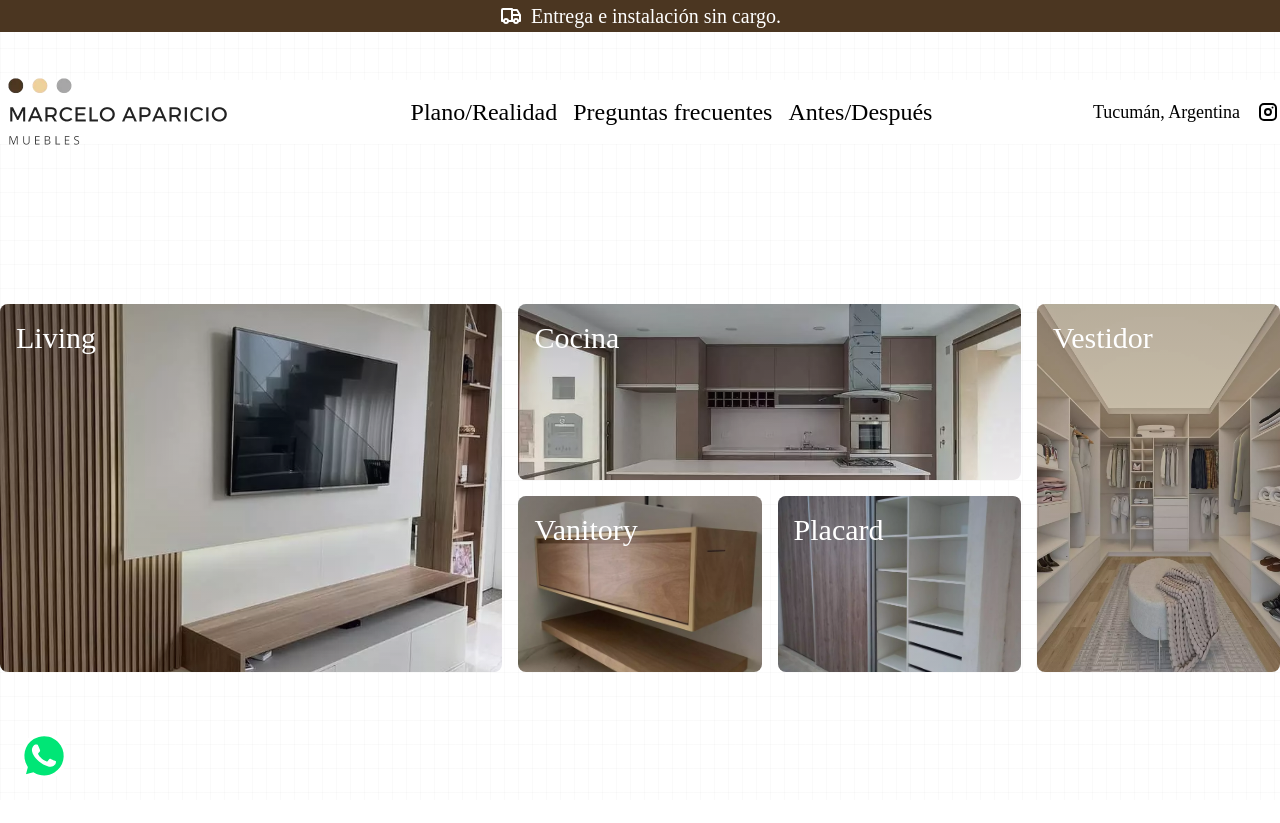
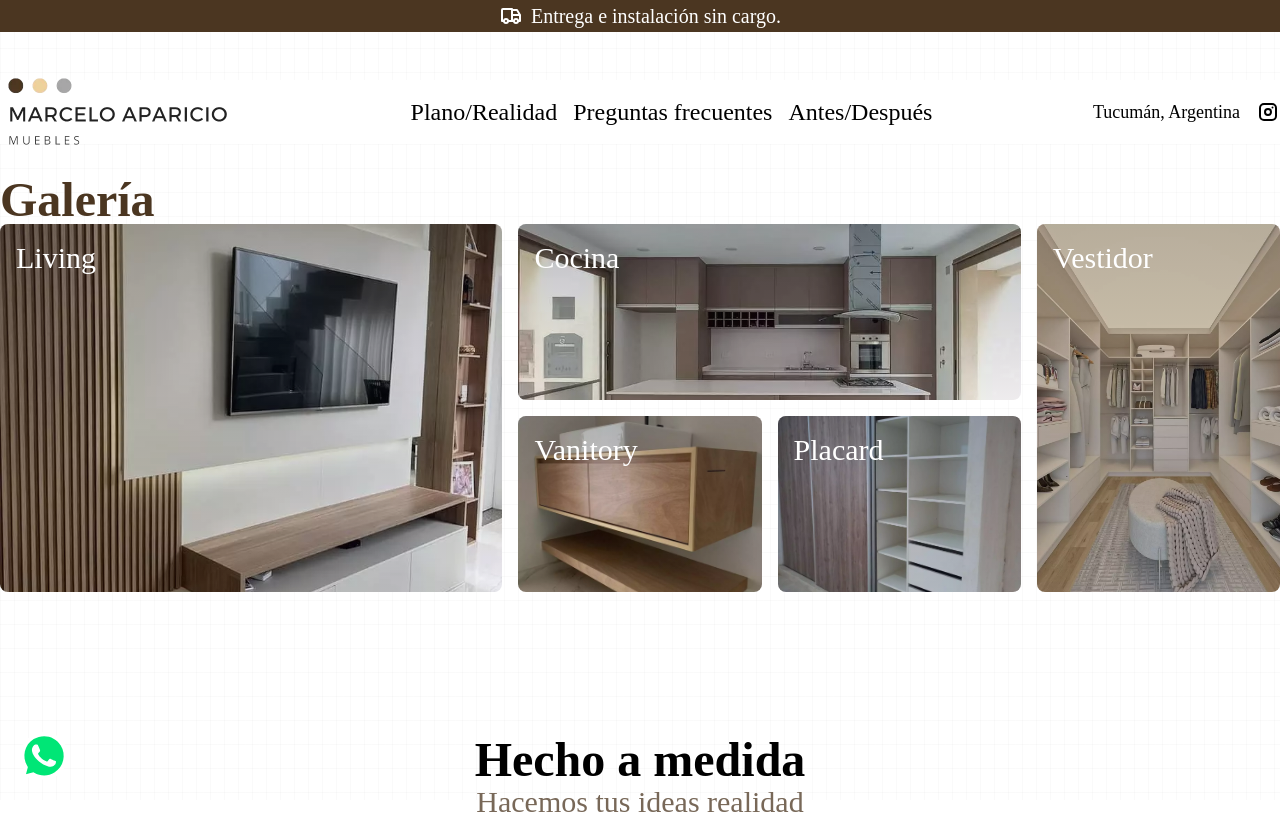
Before and after one commit to maximodip/marcelo-muebles, an Astro site: page / in a window 1280 px wide. Shown: the top 823 px of the page. Built offline with nearby package versions, Linux system fonts and the light colour scheme; Astro itself is replaced by a stand-in of ours; a web font is replaced by a local one; what @midudev/tailwind-animations would draw is missing.

Commit message:
update astro version and update gallery title

```diff
--- a/package.json
+++ b/package.json
@@ -13,7 +13,7 @@
     "@astrojs/tailwind": "^5.1.0",
     "@fontsource/lateef": "^5.0.20",
     "@midudev/tailwind-animations": "^0.0.7",
-    "astro": "^4.8.6",
+    "astro": "^4.11.1",
     "swiper": "^11.1.3",
     "tailwindcss": "^3.4.3"
   }
--- a/src/components/BentoGrid.astro
+++ b/src/components/BentoGrid.astro
@@ -2,8 +2,8 @@
 import { Image } from "astro:assets";
 ---
 
-<section class="md:my-36 px-2 md:px-0 animate-fade-in" id="first-content">
-  <div class="py-4">
+<section class="md:mb-36 px-2 md:px-0 animate-fade-in" id="first-content">
+  <div>
     <div class="grid grid-cols-1 sm:grid-cols-2 md:grid-cols-5 gap-4 h-full">
       <div
         class="col-span-2 sm:col-span-1 md:col-span-2 h-auto md:h-full flex flex-col"
--- a/src/pages/index.astro
+++ b/src/pages/index.astro
@@ -3,11 +3,13 @@ import Layout from "../layouts/Layout.astro";
 import BentoGrid from "../components/BentoGrid.astro";
 import SwiperHero from "../components/SwiperHero.astro";
 import SectionTitle from "../components/SectionTitle.astro";
+import PageTitle from "../components/PageTitle.astro";
 import AntesDespues from "../sections/AntesDespues.astro";
 import PreguntasFrecuentes from "../sections/PreguntasFrecuentes.astro";
 ---
 
 <Layout title="Marcelo Aparicio - Muebles a medida">
+  <PageTitle title="Galería" />
   <BentoGrid />
   <SectionTitle
     title="Hecho a medida"
```
Also changed, not shown: 1 other file.
